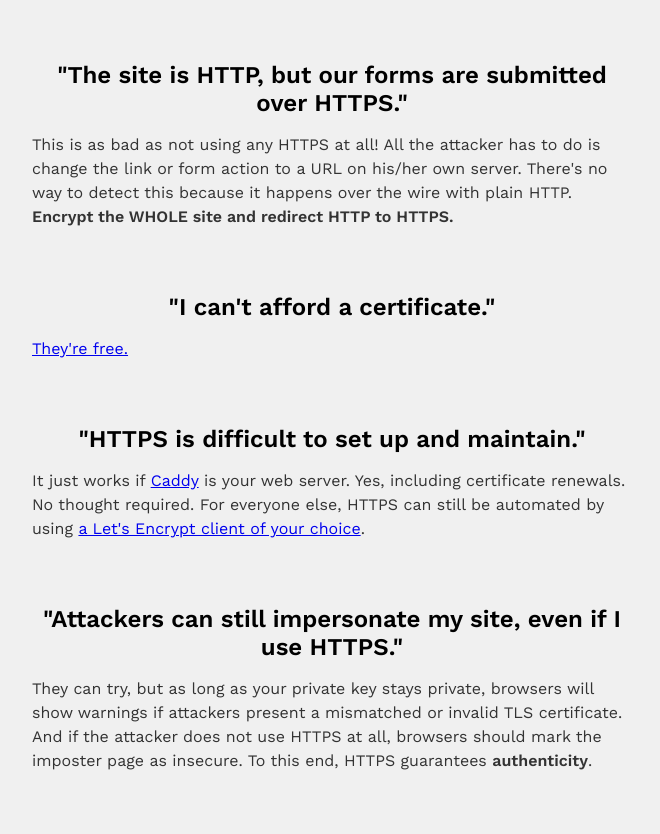
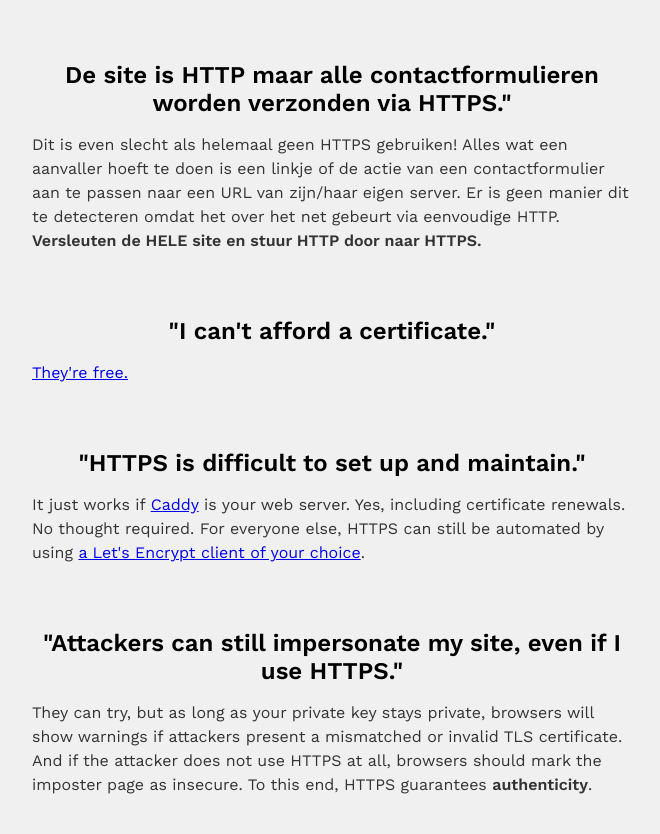
Before and after one commit to emansom/heeftmijnwebsitehttpsnodig.nl, a plain HTML site: page index.html in a window 1280 px wide. Shown: the part 920-1754 px from the top of the page, without its empty margins (308-968 px from the left). Drawn offline with nearby package versions, Linux system fonts and the light colour scheme.

Commit message:
Translated the 3rd header and text

```diff
--- a/index.html
+++ b/index.html
@@ -42,9 +42,9 @@
 		Your site is a liability! Just because your site is hosted safely in your account doesn't mean it won't travel through cables and boxes controlled by who knows how many corporate- and state-owned entities. Do you really want someone injecting scripts, images, or <a href="https://justinsomnia.org/2012/04/hotel-wifi-javascript-injection/">ad content</a> onto your page so that it looks like you put them there? Or changing the words on your page? Or using your site to attack other sites? This stuff <a href="https://gist.github.com/ryankearney/4146814">happens</a>: on <a href="https://twitter.com/konklone/status/598696478018666496">airlines</a> (<a href="https://www.theregister.co.uk/AMP/2015/01/06/gogo_ssl/">a lot</a>, and <a href="https://twitter.com/troyhunt/status/691166196268417024">again</a>), <a href="https://citizenlab.org/2015/04/chinas-great-cannon/">in China</a>, even <a href="https://gist.github.com/Jarred-Sumner/90362639f96807b8315b">ISPs</a> <a href="https://arstechnica.com/tech-policy/2014/09/why-comcasts-javascript-ad-injections-threaten-security-net-neutrality/">do it</a> (<a href="https://twitter.com/paul_irish/status/871431848957575168">a lot</a>). And HTTPS prevents all of it. It guarantees <b>content integrity</b> and the ability to <b>detect tampering</b>. If we encrypt only secret content, then we automatically paint a target on those transmissions. Keep which of your transmissions contain secrets secret by encrypting everything.
 	</p>
 
-	<h2>"The site is HTTP, but our forms are submitted over HTTPS."</h2>
+	<h2>De site is HTTP maar alle contactformulieren worden verzonden via HTTPS."</h2>
 	<p>
-		This is as bad as not using any HTTPS at all! All the attacker has to do is change the link or form action to a URL on his/her own server. There's no way to detect this because it happens over the wire with plain HTTP. <b>Encrypt the WHOLE site and redirect HTTP to HTTPS.</b>
+		Dit is even slecht als helemaal geen HTTPS gebruiken! Alles wat een aanvaller hoeft te doen is een linkje of de actie van een contactformulier aan te passen naar een URL van zijn/haar eigen server. Er is geen manier dit te detecteren omdat het over het net gebeurt via eenvoudige HTTP. <b>Versleuten de HELE site en stuur HTTP door naar HTTPS.</b>
 	</p>
 
 	<h2>"I can't afford a certificate."</h2>
```
